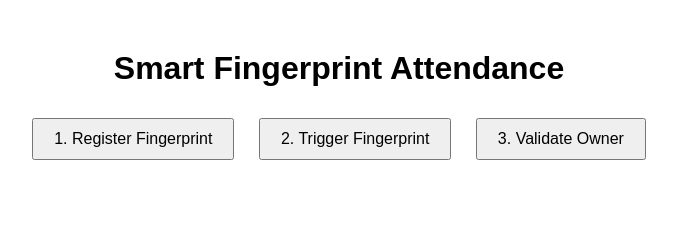
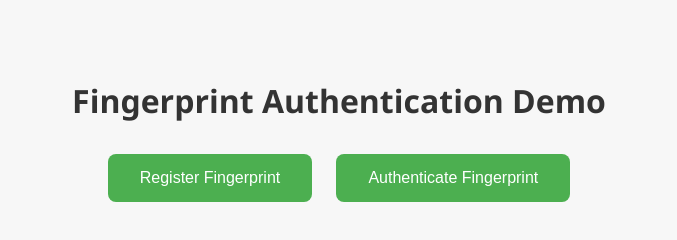
Before and after one commit to matthias-cs/barbershop, a plain HTML site: page index.html in a window 1280 px wide. Shown: the whole page, without its empty margins (301-978 px from the left). Drawn offline with Linux system fonts and the light colour scheme.

Commit message:
index.html

```diff
--- a/index.html
+++ b/index.html
@@ -2,111 +2,148 @@
 <html lang="en">
 <head>
   <meta charset="UTF-8">
-  <title>Smart Fingerprint Attendance</title>
+  <title>Fingerprint Auth Demo</title>
   <style>
     body {
-      font-family: Arial, sans-serif;
+      font-family: 'Segoe UI', Tahoma, Geneva, Verdana, sans-serif;
+      background: #f7f7f7;
       text-align: center;
-      margin-top: 50px;
+      padding: 50px;
     }
-    button {
+    h1 {
+      color: #333;
+    }
+    .btn {
+      background: #4CAF50;
+      border: none;
+      color: white;
+      padding: 15px 32px;
+      text-align: center;
       font-size: 16px;
-      padding: 10px 20px;
       margin: 10px;
+      cursor: pointer;
+      border-radius: 8px;
+      transition: background 0.3s ease;
+    }
+    .btn:hover {
+      background: #45a049;
     }
     #output {
       margin-top: 20px;
+      font-size: 18px;
       font-weight: bold;
+      color: #333;
     }
   </style>
 </head>
 <body>
-  <h1>Smart Fingerprint Attendance</h1>
+  <h1>Fingerprint Authentication Demo</h1>
 
-  <button onclick="registerFingerprint()">1. Register Fingerprint</button>
-  <button onclick="triggerFingerprint()">2. Trigger Fingerprint</button>
-  <button onclick="validateUser()">3. Validate Owner</button>
+  <!-- Button to register the fingerprint credential -->
+  <button class="btn" onclick="registerFingerprint()">Register Fingerprint</button>
+  <!-- Button to trigger fingerprint authentication -->
+  <button class="btn" onclick="authenticateFingerprint()">Authenticate Fingerprint</button>
 
   <p id="output"></p>
 
   <script>
-    let currentCredential = null;
-    let isAuthenticated = false;
+    // Global storage for the registered credential
+    let registeredCredential = null;
 
+    // Utility functions to convert between ArrayBuffers and Base64URL strings
     function bufferToBase64(buffer) {
-      return btoa(String.fromCharCode(...new Uint8Array(buffer)))
-        .replace(/\+/g, '-').replace(/\//g, '_').replace(/=/g, '');
+      const bytes = new Uint8Array(buffer);
+      let binary = '';
+      for (let i = 0; i < bytes.byteLength; i++) {
+        binary += String.fromCharCode(bytes[i]);
+      }
+      return window.btoa(binary)
+        .replace(/\+/g, '-').replace(/\//g, '_').replace(/=+$/, '');
     }
 
     function base64ToBuffer(base64) {
       const padding = '='.repeat((4 - base64.length % 4) % 4);
       const base64Str = (base64 + padding).replace(/-/g, '+').replace(/_/g, '/');
-      const raw = atob(base64Str);
-      const buffer = new ArrayBuffer(raw.length);
-      const view = new Uint8Array(buffer);
-      for (let i = 0; i < raw.length; ++i) view[i] = raw.charCodeAt(i);
+      const rawData = window.atob(base64Str);
+      const buffer = new ArrayBuffer(rawData.length);
+      const uint8Array = new Uint8Array(buffer);
+      for (let i = 0; i < rawData.length; i++) {
+        uint8Array[i] = rawData.charCodeAt(i);
+      }
       return buffer;
     }
 
+    // Fingerprint Registration:
     async function registerFingerprint() {
       const output = document.getElementById('output');
 
+      // Create a random challenge
+      const challenge = window.crypto.getRandomValues(new Uint8Array(32));
+
       const publicKey = {
-        challenge: Uint8Array.from(window.crypto.getRandomValues(new Uint8Array(32))),
+        challenge: challenge,
         rp: { name: "Barbershop Auth" },
         user: {
-          id: Uint8Array.from('matthias', c => c.charCodeAt(0)),
-          name: "matthias@example.com",
-          displayName: "Matthias"
+          id: Uint8Array.from("owner123", c => c.charCodeAt(0)),
+          name: "owner@example.com",
+          displayName: "Barbershop Owner"
         },
-        pubKeyCredParams: [{ type: "public-key", alg: -7 }],
+        pubKeyCredParams: [
+          { type: "public-key", alg: -7 } // ES256 algorithm
+        ],
         authenticatorSelection: {
-          userVerification: "required",
-          authenticatorAttachment: "platform"
+          authenticatorAttachment: "platform", // use in-built authenticator
+          userVerification: "required"
         },
         timeout: 60000,
-        attestation: "direct"
+        attestation: "none" // 'none' minimizes data exchange for demo purposes
       };
 
       try {
         const credential = await navigator.credentials.create({ publicKey });
-        currentCredential = credential;
-        isAuthenticated = false;
-        output.innerText = "Fingerprint registered successfully. Now you can authenticate.";
-        console.log("Registered credential:", credential);
+        registeredCredential = credential;
+        output.innerText = "Fingerprint registered successfully.";
+        console.log("Registered Credential:", credential);
       } catch (err) {
         output.innerText = "Registration failed: " + err;
-        console.error(err);
+        console.error("Error in registration:", err);
       }
     }
 
-    async function triggerFingerprint() {
+    // Fingerprint Authentication:
+    async function authenticateFingerprint() {
       const output = document.getElementById('output');
 
+      if (!registeredCredential) {
+        output.innerText = "Please register your fingerprint first.";
+        return;
+      }
+
+      // Use the rawId from the registered credential to form allowCredentials
+      const allowCredentials = [{
+        type: "public-key",
+        id: registeredCredential.rawId,
+        transports: ["internal"]
+      }];
+
+      // Create a fresh challenge
+      const challenge = window.crypto.getRandomValues(new Uint8Array(32));
+
       const publicKey = {
-        challenge: Uint8Array.from(window.crypto.getRandomValues(new Uint8Array(32))),
+        challenge: challenge,
         timeout: 60000,
+        allowCredentials: allowCredentials,
         userVerification: "required"
       };
 
       try {
         const assertion = await navigator.credentials.get({ publicKey });
-        isAuthenticated = true;
-        output.innerText = "Fingerprint verified successfully!";
-        console.log("Verified credential:", assertion);
+        // For our demo, a successful assertion indicates correct fingerprint.
+        output.innerText = "Fingerprint authentication successful!";
+        console.log("Authentication Assertion:", assertion);
       } catch (err) {
-        isAuthenticated = false;
         output.innerText = "Authentication failed: " + err;
-        console.error(err);
-      }
-    }
-
-    function validateUser() {
-      const output = document.getElementById('output');
-      if (isAuthenticated) {
-        output.innerText = "You are the registered owner. Access granted.";
-      } else {
-        output.innerText = "Not verified. Please authenticate first.";
+        console.error("Error in authentication:", err);
       }
     }
   </script>
```
